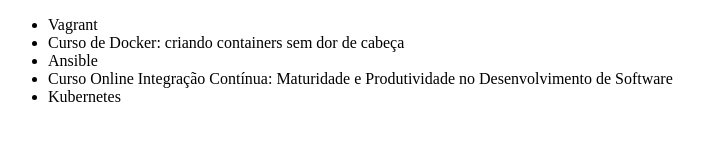
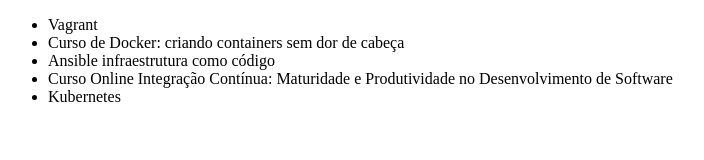
Before and after one commit to wenev21043/alura, a plain HTML site: page index.html in a window 1280 px wide. Shown: the whole page, without its empty margins (0-704 px from the left). Drawn offline with Linux system fonts and the light colour scheme.

Commit message:
Mudança no título do curso de Ansible

```diff
--- a/index.html
+++ b/index.html
@@ -10,7 +10,7 @@
     <ul>
         <li>Vagrant</li>
         <li>Curso de Docker: criando containers sem dor de cabeça</li>
-        <li>Ansible</li>
+        <li>Ansible infraestrutura como código</li>
         <li>
             Curso Online Integração Contínua: Maturidade e Produtividade no Desenvolvimento de Software</li>
         <li>Kubernetes</li>
```
